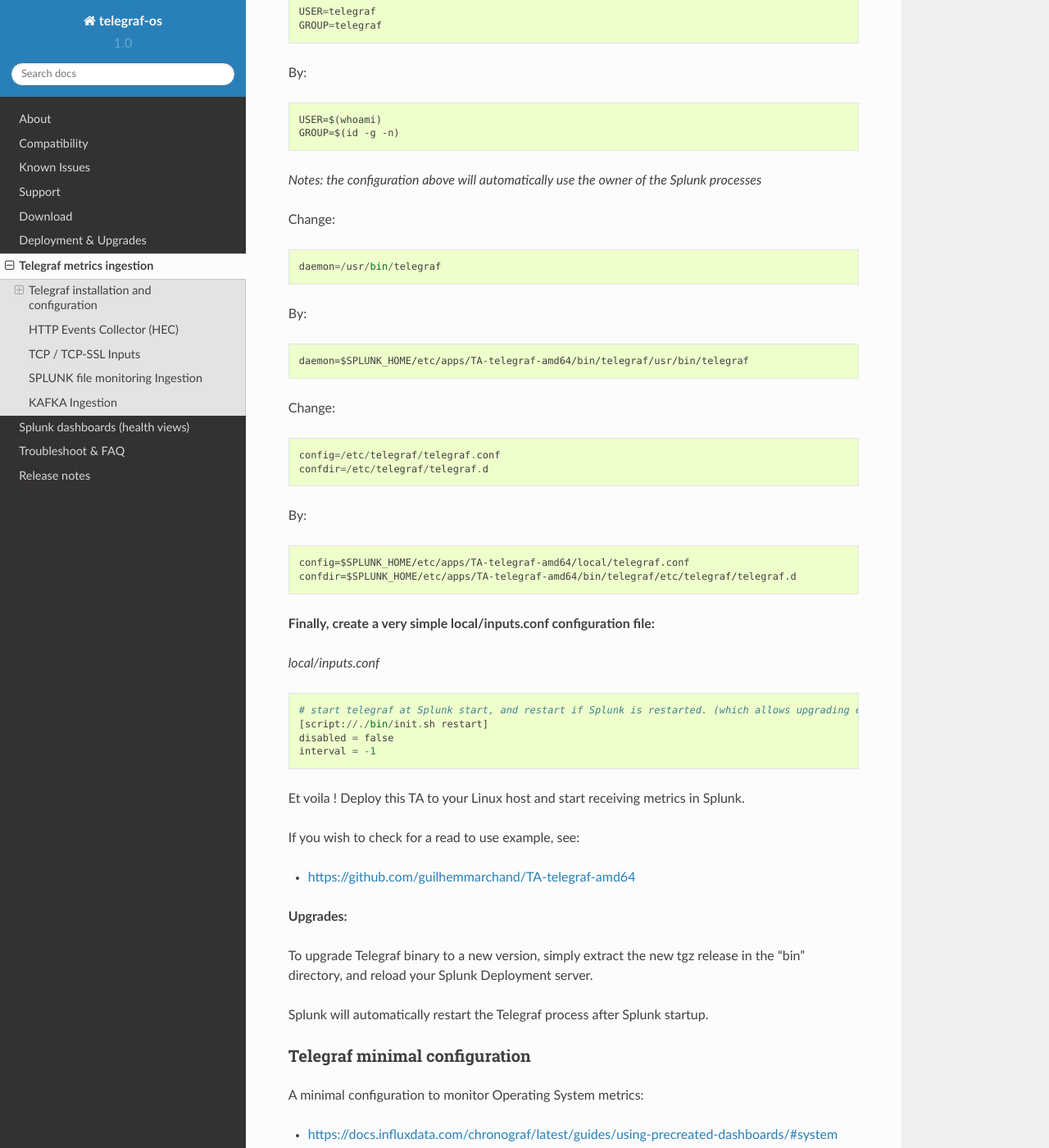
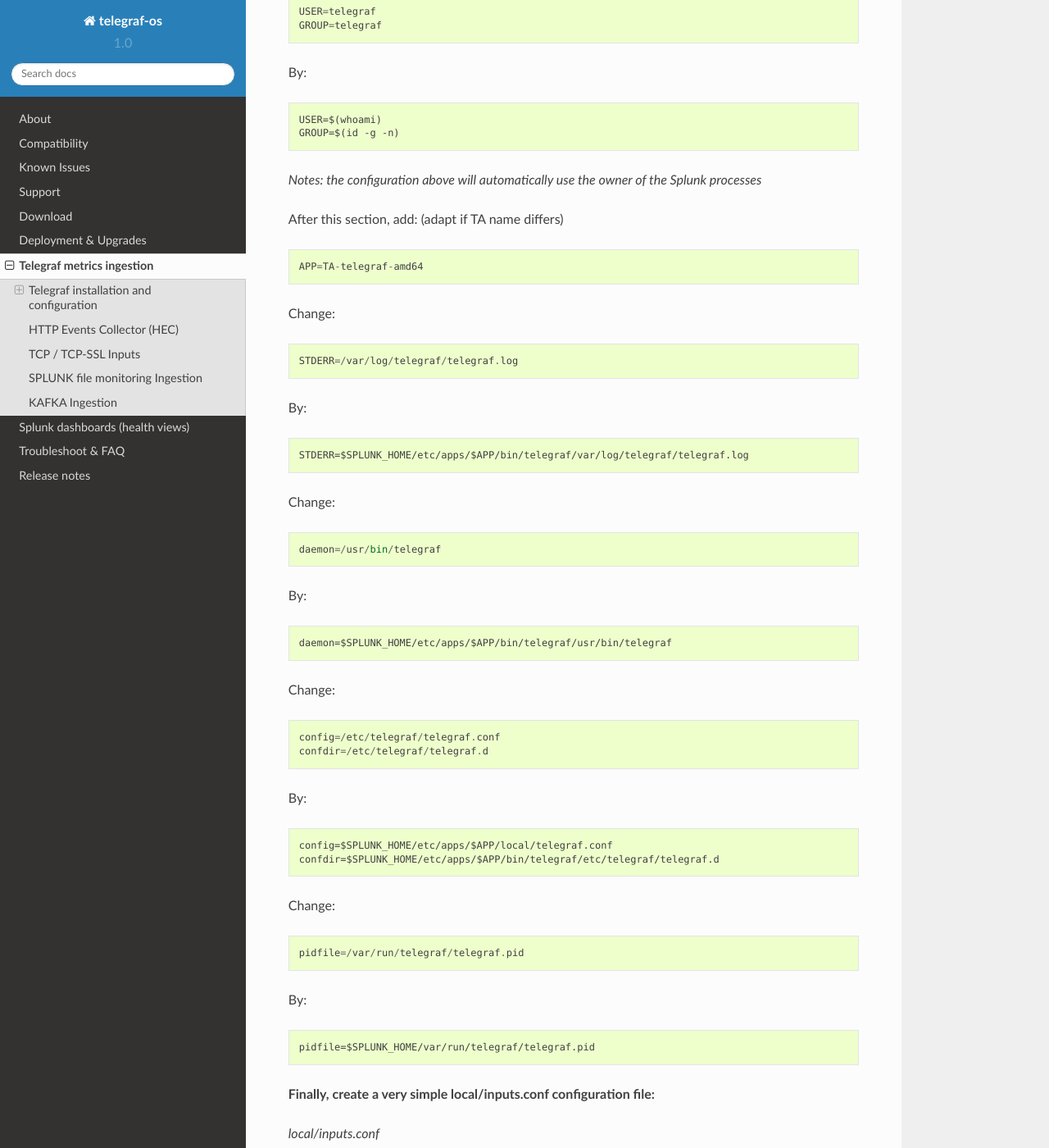
Before and after one commit to guilhemmarchand/telegraf-os, a Sphinx documentation site: the page built from docs/telegraf.rst, in a window 1280 px wide and 1400 px high, scrolled down 2080 px. Shown: the whole window at 82% size. Built offline with Sphinx 7.4.7 and the Read the Docs theme 2.0.0, drawn with Linux system fonts in a browser that asks for light colours.

Commit message:
doc updates

```diff
--- a/docs/telegraf.rst
+++ b/docs/telegraf.rst
@@ -101,6 +101,24 @@
 
 *Notes: the configuration above will automatically use the owner of the Splunk processes*
 
+After this section, add: (adapt if TA name differs)
+
+::
+
+    APP=TA-telegraf-amd64
+
+Change:
+
+::
+
+    STDERR=/var/log/telegraf/telegraf.log
+
+By:
+
+::
+
+    STDERR=$SPLUNK_HOME/etc/apps/$APP/bin/telegraf/var/log/telegraf/telegraf.log
+
 Change:
 
 ::
@@ -111,7 +129,7 @@
 
 ::
 
-    daemon=$SPLUNK_HOME/etc/apps/TA-telegraf-amd64/bin/telegraf/usr/bin/telegraf
+    daemon=$SPLUNK_HOME/etc/apps/$APP/bin/telegraf/usr/bin/telegraf
 
 Change:
 
@@ -124,8 +142,20 @@
 
 ::
 
-    config=$SPLUNK_HOME/etc/apps/TA-telegraf-amd64/local/telegraf.conf
-    confdir=$SPLUNK_HOME/etc/apps/TA-telegraf-amd64/bin/telegraf/etc/telegraf/telegraf.d
+    config=$SPLUNK_HOME/etc/apps/$APP/local/telegraf.conf
+    confdir=$SPLUNK_HOME/etc/apps/$APP/bin/telegraf/etc/telegraf/telegraf.d
+
+Change:
+
+::
+
+    pidfile=/var/run/telegraf/telegraf.pid
+
+By:
+
+::
+
+    pidfile=$SPLUNK_HOME/var/run/telegraf/telegraf.pid
 
 
 **Finally, create a very simple local/inputs.conf configuration file:**
```
